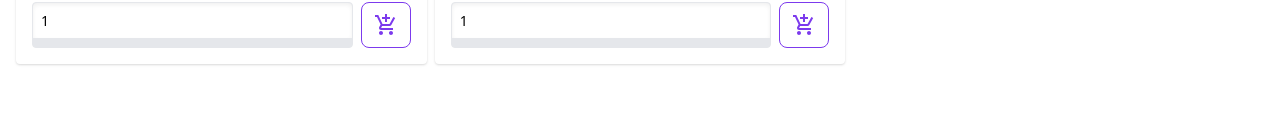
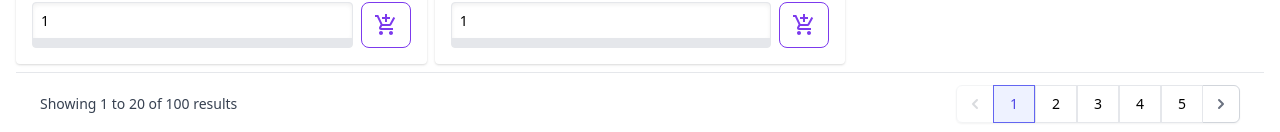
Before and after one commit to zatkniz/qogita-test, a Next.js app: page / in a window 1280 px wide. Shown: the part 3579-3711 px from the top of the page. Before the commit the page ends 3651 px from the top, so only its background shows below. Built offline with nearby package versions, Linux system fonts and the light colour scheme.

Commit message:
feat(xxx-7): add pagination

```diff
--- /dev/null
+++ b/src/components/base/paginator.tsx
@@ -0,0 +1,79 @@
+type Prop = {
+    page: number;
+    total: number;
+    pageChange: (page: number) => void;
+}
+
+const pagination = (props: Prop) => {
+    const getPageStartNumber = (): number => {
+        return props.page * 20 - 19
+    }
+
+    const getPageEndNumber = (): number => {
+        return props.page * 20
+    }
+
+    const getPageLength = () => {
+
+        const pageItems = new Array(props.total / 20).fill(0)
+
+        return (
+            <div>
+                {pageItems.map((_, index) => (
+                    <a
+                        key={index}
+                        onClick={() => props.pageChange(index + 1)}
+                        className={`z-10 relative inline-flex items-center px-4 py-2 border text-sm font-medium ${index + 1 == props.page ? 'bg-indigo-50 border-indigo-500 text-indigo-600' : '' }`}>
+                    {index + 1} </a>
+                ))}
+            </div>
+        )
+    }
+
+    return (
+        <div className="bg-white px-4 py-3 flex items-center justify-between border-t border-gray-200 sm:px-6">
+            <div className="flex-1 flex justify-between sm:hidden">
+                <a onClick={() => props.pageChange(props.page - 1)}
+                    className="relative inline-flex items-center px-4 py-2 border border-gray-300 text-sm font-medium rounded-md text-gray-700 bg-white hover:bg-gray-50">
+                    Previous </a>
+                <a onClick={() => props.pageChange(props.page + 1)}
+                    className="ml-3 relative inline-flex items-center px-4 py-2 border border-gray-300 text-sm font-medium rounded-md text-gray-700 bg-white hover:bg-gray-50">
+                    Next </a>
+            </div>
+            <div className="hidden sm:flex-1 sm:flex sm:items-center sm:justify-between">
+                <div>
+                    <p className="text-sm text-gray-700 mr-2">
+                        <span className="font-medium mr-2">Showing {getPageStartNumber()} to {getPageEndNumber()} of { props.total } results</span>
+                    </p>
+                </div>
+                <div>
+                    <nav className="relative z-0 inline-flex rounded-md shadow-sm -space-x-px" aria-label="Pagination">
+                        <a onClick={() => props.pageChange(props.page - 1)}
+                            className={`${ props.page === 1 ? 'pointer-events-none opacity-25' : '' } relative inline-flex items-center px-2 py-2 rounded-l-md border border-gray-300 bg-white text-sm font-medium text-gray-500 hover:bg-gray-50`}>
+                            <span className="sr-only">Previous</span>
+                            <svg className="h-5 w-5" xmlns="http://www.w3.org/2000/svg" viewBox="0 0 20 20" fill="currentColor"
+                                aria-hidden="true">
+                                <path
+                                    d="M12.707 5.293a1 1 0 010 1.414L9.414 10l3.293 3.293a1 1 0 01-1.414 1.414l-4-4a1 1 0 010-1.414l4-4a1 1 0 011.414 0z"
+                                 />
+                            </svg>
+                        </a>
+                        {getPageLength()}
+                        <a onClick={() => props.pageChange(props.page + 1)}
+                            className={`${ props.total <= getPageEndNumber() ? 'pointer-events-none opacity-25' : '' } relative inline-flex items-center px-2 py-2 rounded-r-md border border-gray-300 bg-white text-sm font-medium text-gray-500 hover:bg-gray-50`}>
+                            <span className="sr-only">Next</span>
+                            <svg className="h-5 w-5" xmlns="http://www.w3.org/2000/svg" viewBox="0 0 20 20" fill="currentColor"
+                                aria-hidden="true">
+                                <path
+                                    d="M7.293 14.707a1 1 0 010-1.414L10.586 10 7.293 6.707a1 1 0 011.414-1.414l4 4a1 1 0 010 1.414l-4 4a1 1 0 01-1.414 0z"
+                                />
+                            </svg>
+                        </a>
+                    </nav>
+                </div>
+            </div>
+        </div>
+    );
+}
+
+export default pagination;
--- a/src/pages/index.tsx
+++ b/src/pages/index.tsx
@@ -3,20 +3,28 @@ import Layout from '../components/Layout';
 import ProductComponent from '../components/product';
 import { getProducts } from '../services/products.service';
 import { ProductsResponse, ErrorResponse, Product } from '../types';
+import Pagination from '../components/base/paginator';
 
 const HomePage = (): JSX.Element => {
   const [products, setProducts] = useState<Product[]>([]);
+  const [page, setPage] = useState<number>(1);
+  const [total, setTotal] = useState<number>(0);
+
+  const pageChange = (page: number) => {
+    setPage(page);
+  }
 
   useEffect(() => {
     (async () => {
       try {
-        const result: ProductsResponse = await getProducts();
+        const result: ProductsResponse = await getProducts(page);
         setProducts(result.results);
+        setTotal(result.count);
       } catch (error: ErrorResponse | unknown) {
         console.log(error);
       }
     })()
-  }, []);
+  }, [page]);
 
   return (
     <Layout>
@@ -26,6 +34,7 @@ const HomePage = (): JSX.Element => {
             <ProductComponent key={item.gtin} product={item} />
           ))}
       </div>
+      <Pagination total={total} page={page} pageChange={pageChange} />
     </Layout>
   );
 };
--- a/src/services/products.service.ts
+++ b/src/services/products.service.ts
@@ -1,8 +1,12 @@
 import axios, { AxiosResponse } from 'axios';
 import { Product, ProductsResponse } from '../types';
 
-export const getProducts = async (): Promise<ProductsResponse> => {
-    const { data }: AxiosResponse<ProductsResponse> = await axios.get('/api/products');
+export const getProducts = async (page: number): Promise<ProductsResponse> => {
+    const { data }: AxiosResponse<ProductsResponse> = await axios.get('/api/products', {
+        params: {
+            page
+        }
+    });
     return data;
 }
 
```
